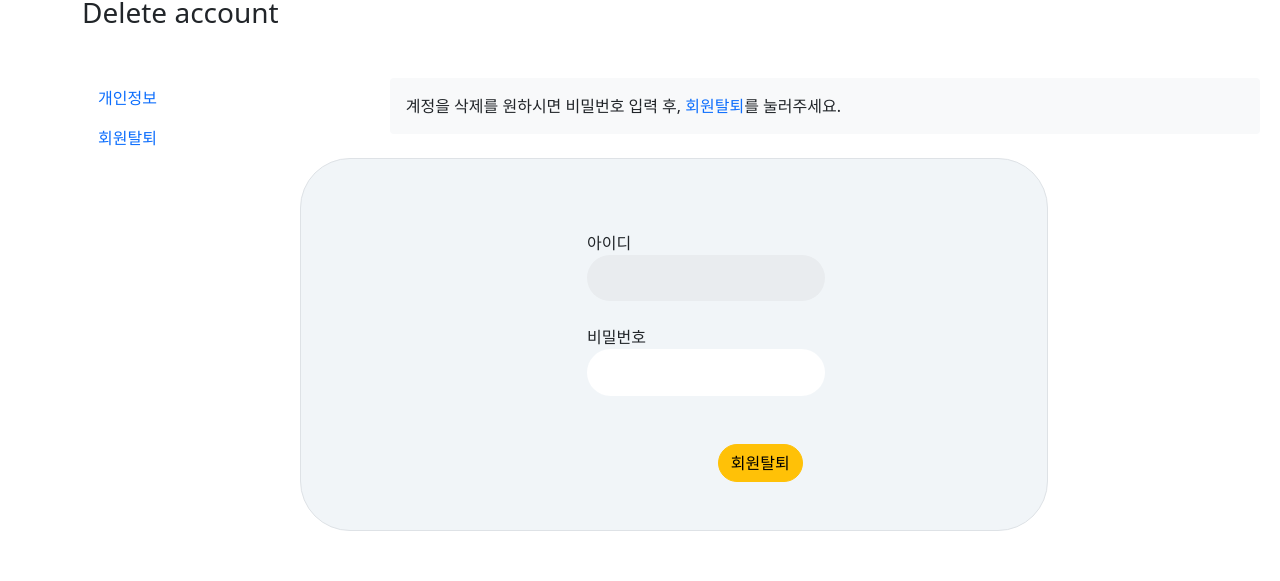
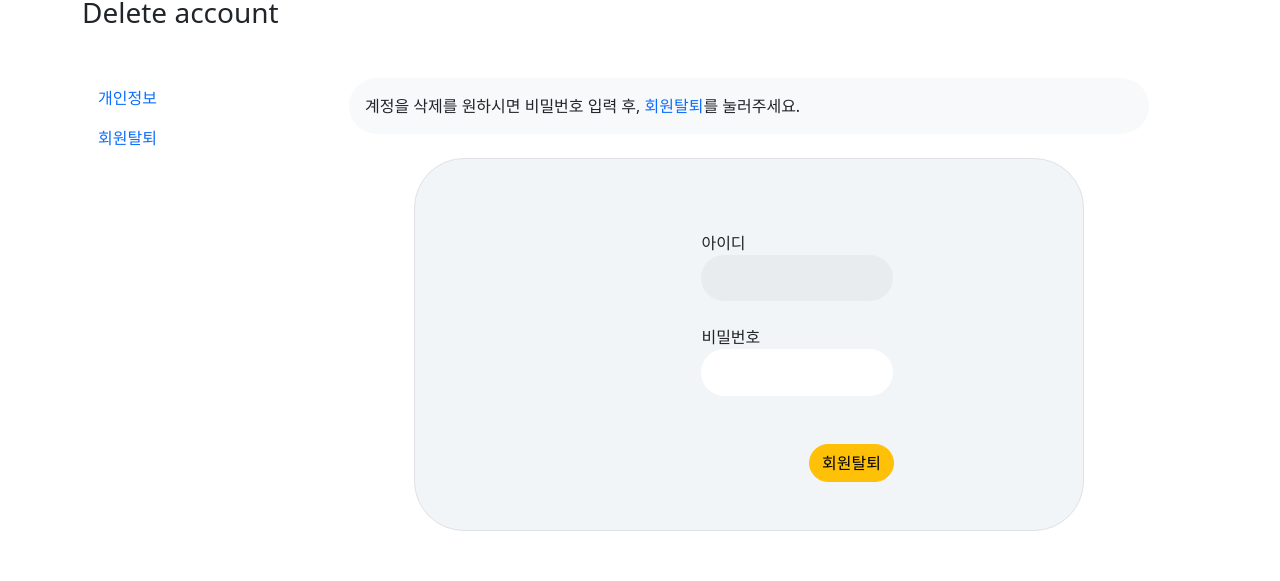
Before and after one commit to infosecFinal/Coin-Vuejs-FrontEnd, a Vue app: page /mypage/delete in a window 1280 px wide. Shown: the part 184-765 px from the top of the page. Built offline with nearby package versions, Linux system fonts and the light colour scheme.

Commit message:
delete up

```diff
--- a/src/components/account/Delete.vue
+++ b/src/components/account/Delete.vue
@@ -26,13 +26,13 @@
                 <b-nav-item to="/mypage/delete">회원탈퇴</b-nav-item>
             </b-nav>
             </div>
-            <div class="col-lg-10" style="padding-left:40px;">
-                <div class="bg-light rounded p-3 table" style="width:870px">
+            <div class="col-lg-9 mid" style="padding-left:40px;">
+                <div class="bg-light p-3 " style=" width:800px; display:block; border-radius: 50px; margin: 0 auto;">
                     <p class="mb-0"> 계정을 삭제를 원하시면 비밀번호 입력 후, <a class="text-decoration-none">회원탈퇴</a>를 눌러주세요.
                     </p>
                 </div>
                 <br>
-                <div class="col-md-10">
+                <div class="col-md-10" style="display:block; margin: 0 auto;">
                 <form name="deleteform" action="#" method="post">
                     <div class="p-4 p-lg-4 border" style="background-color:#f1f5f8;  border-radius: 50px;">
                         <div class="form-group" style="padding-left: 250px; \" >
```
